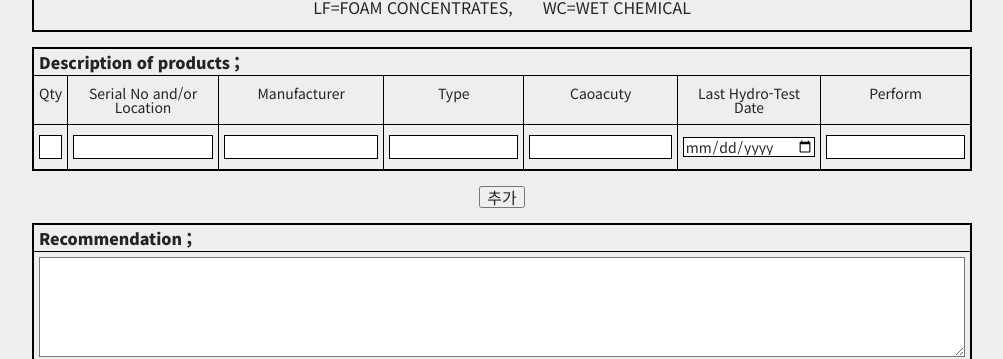
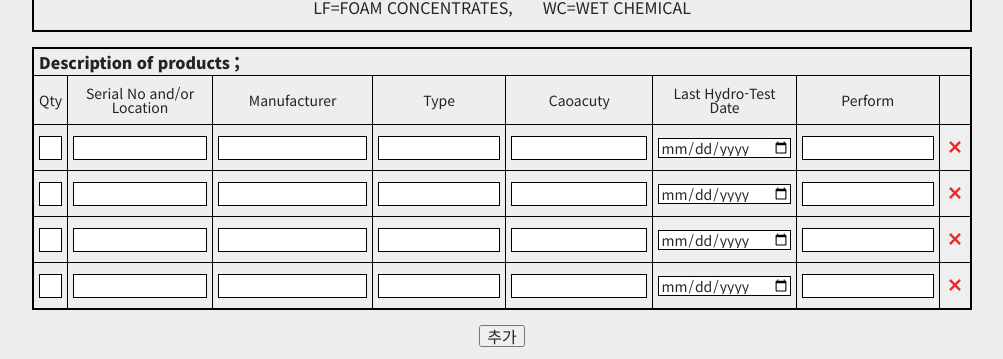
Before and after one commit to kosco-project/kosco-frontend, a React (Create React App) app: page /doc/G in a window 1280 px wide. Shown: the part 398-757 px from the top of the page, without its empty margins (138-1141 px from the left). Built offline with nearby package versions, Linux system fonts and the light colour scheme; no server answers; sample sign-in values are in the browser's storage.

Commit message:
feat : G 컴포넌트 리스트 추가 기능 수정 및 삭제 기능 추가

```diff
--- a/src/components/doc/G/GBottom.jsx
+++ b/src/components/doc/G/GBottom.jsx
@@ -1,4 +1,4 @@
-import React, { useState } from 'react';
+import React, { useCallback, useRef, useState } from 'react';
 import styled from 'styled-components';
 import GTableRow from './GTableRow';
 
@@ -23,9 +23,11 @@ const TableBox = styled.div`
       padding: 10px 5px;
       text-align: center;
       border-right: 1px solid #000;
+      vertical-align: middle;
 
       &:last-child {
         border-right: 0;
+        padding:0
       }
     }
 
@@ -52,10 +54,39 @@ const ButtonDiv = styled.div`
 `;
 
 const GBottom = () => {
-  const [inputArr, setInputArr] = useState([1]);
-  const onClickAddBtn = () => {
-    setInputArr(prevArr => [...prevArr, prevArr[prevArr.length - 1] + 1]);
-  };
+  const [lists, setLists] = useState([
+    {
+      id: 1,
+    },
+    {
+      id: 2,
+    },
+    {
+      id: 3,
+    },
+    {
+      id: 4,
+    },
+  ]);
+  const nextId = useRef(5);
+
+  const onRemove = useCallback(
+    (id, e) => {
+      e.preventDefault();
+      if (lists.length > 1) {
+        setLists(lists.filter(list => list.id !== id));
+      }
+    },
+    [lists],
+  );
+  const onInsert = useCallback(
+    () => {
+      setLists(lists.concat({
+        id: nextId.current = lists.length ? Math.max(...lists.map(list => list.id)) + 1 : 1
+      }));
+    },
+    [lists]
+  );
 
   return (
     <>
@@ -71,17 +102,18 @@ const GBottom = () => {
               <td>Caoacuty</td>
               <td>Last Hydro-Test Date</td>
               <td>Perform</td>
+              <td></td>
             </tr>
           </thead>
           <tbody>
-            {inputArr.map(num => (
-              <GTableRow key={num} num={num} />
-            ))}
+              {lists.map(list => (
+                <GTableRow key={list.id} id={list.id} onRemove={onRemove}/>
+              ))}
           </tbody>
         </table>
       </TableBox>
       <ButtonDiv>
-        <button type='button' onClick={onClickAddBtn}>
+        <button type='button' onClick={onInsert}>
           추가
         </button>
       </ButtonDiv>
--- a/src/components/doc/G/GTableRow.jsx
+++ b/src/components/doc/G/GTableRow.jsx
@@ -1,6 +1,17 @@
 import React from 'react';
+import styled from 'styled-components';
+import { GoX } from 'react-icons/go';
 
-const GTableRow = () => {
+
+const DeleteButton = styled.button`
+  cursor: pointer;
+  border: none;
+  width: 100%;
+  padding-top: 13px;
+  padding-bottom: 13px;
+`;
+
+const GTableRow = ({ id, onRemove }) => {
   return (
     <tr>
       <td>
@@ -24,6 +35,11 @@ const GTableRow = () => {
       <td>
         <input type='text' />
       </td>
+      <td>
+        <DeleteButton onClick={e => onRemove(id, e)}>
+          <GoX fill="#e92a2a" size="18px"/>
+        </DeleteButton>
+      </td>
     </tr>
   );
 };
```
